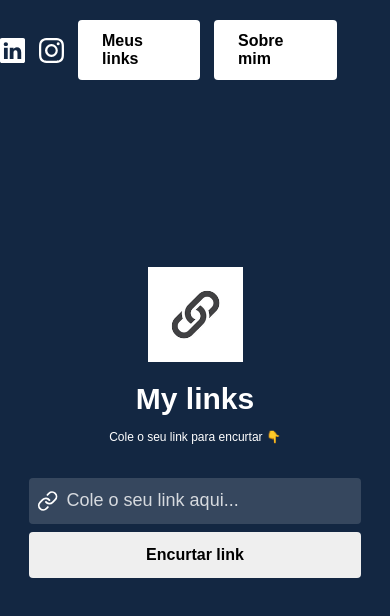
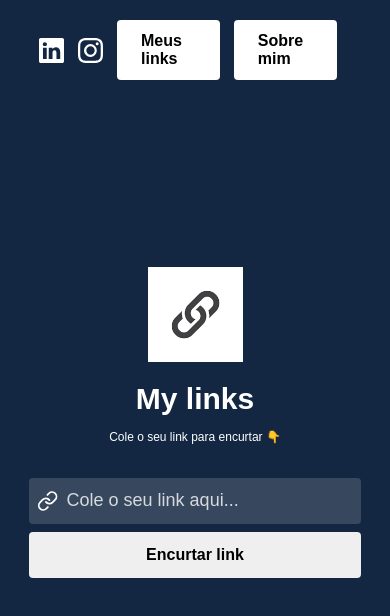
Before and after one commit to Gusthgomes/MeuLink, a React (Create React App) app: page / in a window 390 px wide. Shown: the top 616 px of the page. Built offline with nearby package versions, Linux system fonts and the light colour scheme.

Commit message:
fix: inproved mobile responsiveness

```diff
--- a/src/components/Menu/menu.css
+++ b/src/components/Menu/menu.css
@@ -23,3 +23,12 @@
     border-radius: 4px;
     margin-right: 14px;
 }
+
+@media (max-width:730px){
+    .menu{
+        width: 80%;
+        display: flex;
+        align-items: center;
+        justify-content: center;
+    }
+}
```
